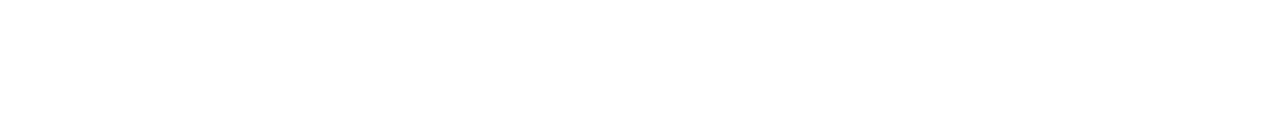
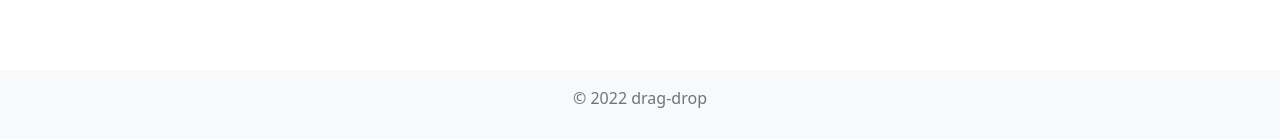
Before and after one commit to ha5ch/drag-drop, an Angular app: page / in a window 1280 px wide. Shown: the part 658-797 px from the top of the page. Built offline with nearby package versions, Linux system fonts and the light colour scheme.

Commit message:
add footer component

```diff
--- a/src/app/app.component.html
+++ b/src/app/app.component.html
@@ -1 +1,3 @@
 <app-header [title]="title"></app-header>
+
+<app-footer [title]="title"></app-footer>
--- a/src/app/app.module.ts
+++ b/src/app/app.module.ts
@@ -3,11 +3,13 @@ import { BrowserModule } from '@angular/platform-browser';
 
 import { AppComponent } from './app.component';
 import { HeaderComponent } from './header/header.component';
+import { FooterComponent } from './footer/footer.component';
 
 @NgModule({
   declarations: [
     AppComponent,
     HeaderComponent,
+    FooterComponent,
   ],
   imports: [
     BrowserModule,
--- /dev/null
+++ b/src/app/footer/footer.component.html
@@ -0,0 +1,3 @@
+<footer class="py-3 bg-light fixed-bottom">
+  <p class="text-center text-muted">© {{year}} {{title}}</p>
+</footer>
--- /dev/null
+++ b/src/app/footer/footer.component.ts
@@ -0,0 +1,18 @@
+import { Component, Input, OnInit } from '@angular/core';
+
+@Component({
+  selector: 'app-footer',
+  templateUrl: './footer.component.html',
+  styleUrls: [ './footer.component.scss' ],
+})
+export class FooterComponent implements OnInit {
+  @Input() public title!: string;
+
+  constructor() { }
+
+  ngOnInit(): void { }
+
+  public get year() {
+    return new Date().getFullYear();
+  }
+}
```
Also changed, not shown: src/app/footer/footer.component.scss (added), 1 other file (tests, documents, lock files or other folders).
